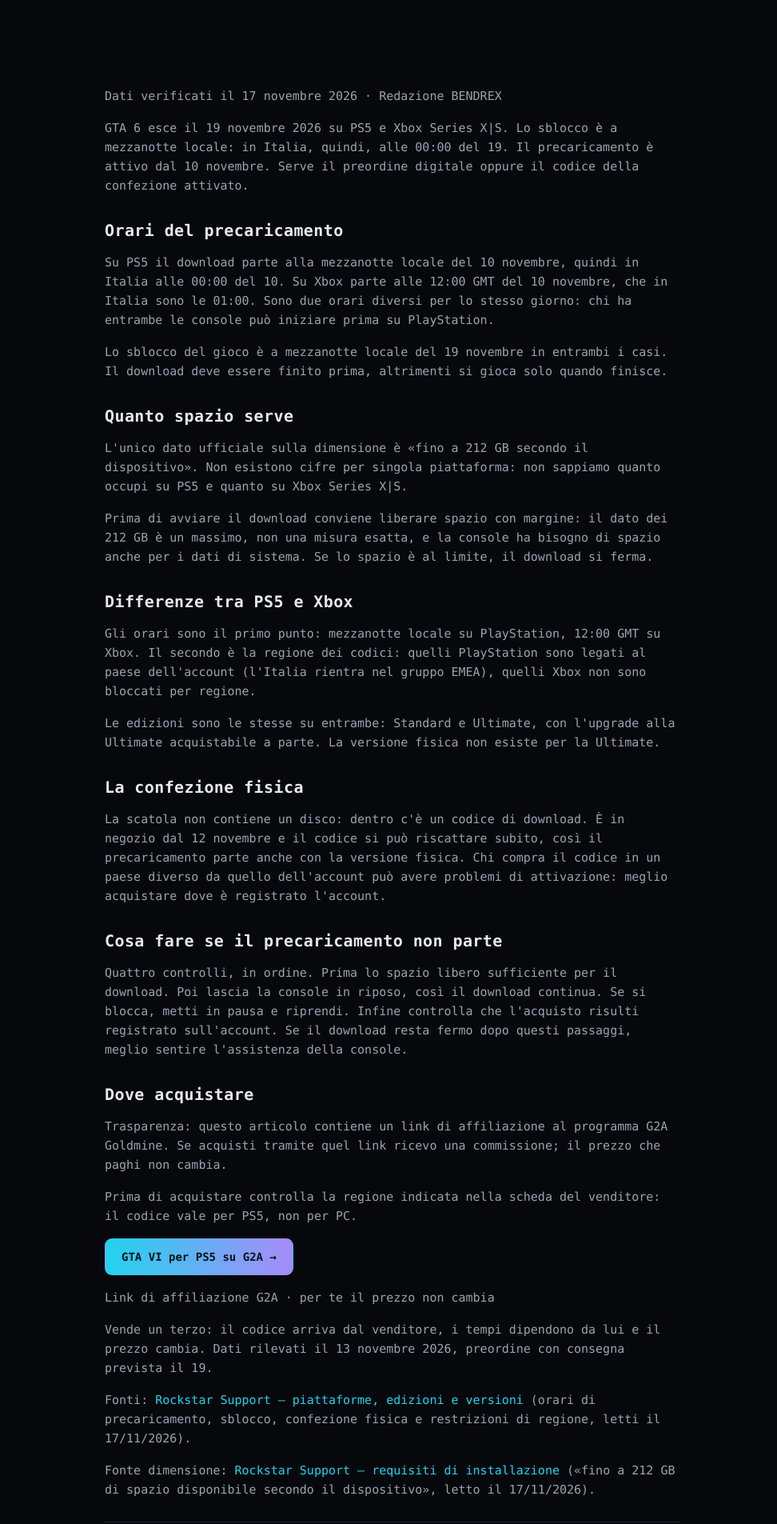
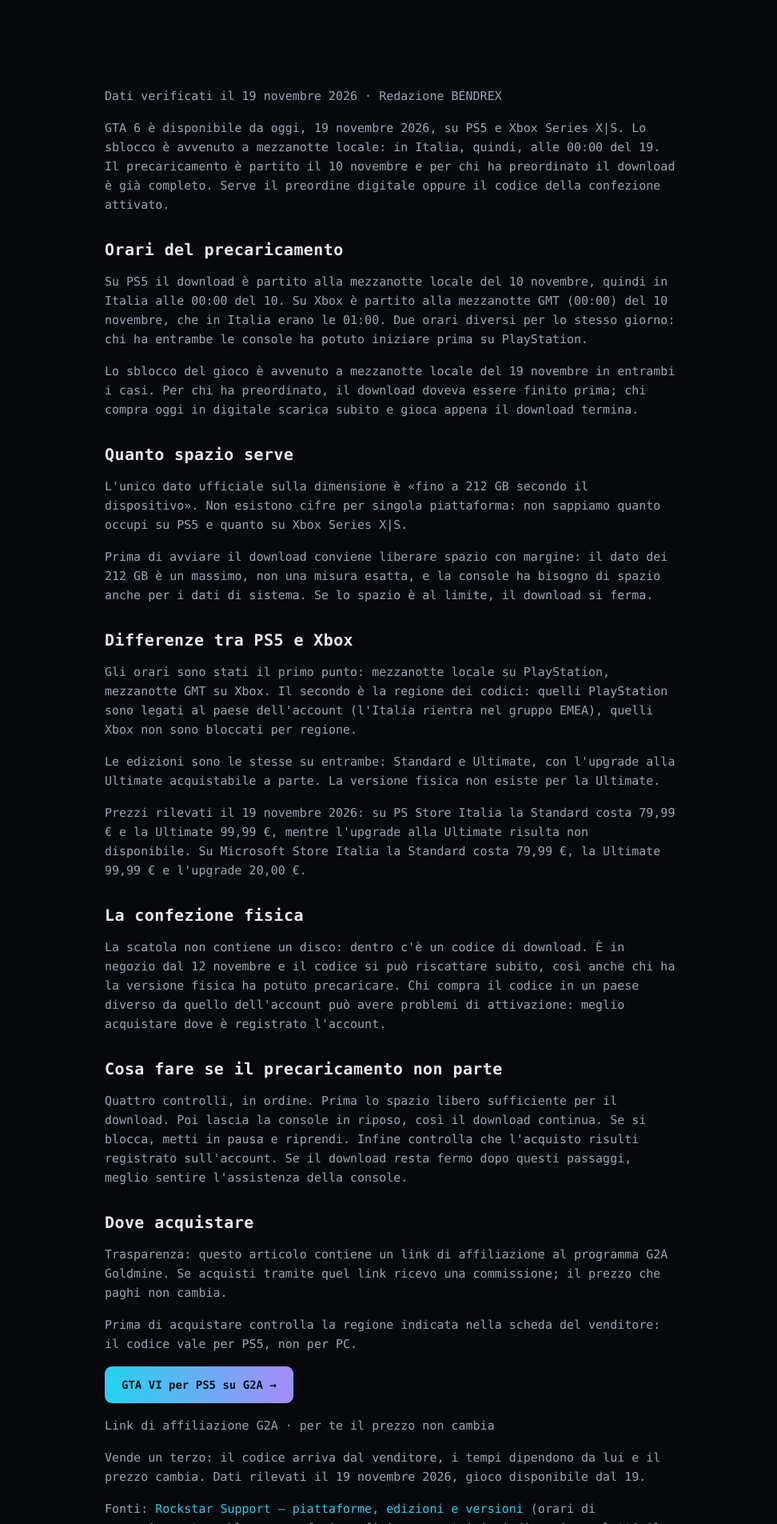
Before and after one commit to Ladronet/bendrex-affilate, a plain HTML site: page gta6-precaricamento.html in a window 1280 px wide. Shown: the part 895-2800 px from the top of the page at 80% size, without its empty margins (149-1121 px from the left). Drawn offline with Linux system fonts and the light colour scheme.

Commit message:
GTA 6 precaricamento: aggiornamento del giorno di uscita
Precaricamento al passato, disponibilita dal 19/11 alle 00:00, prezzi
PS Store e Microsoft Store rilevati il 19/11, dateModified e sitemap
allineati. H1, H2, title, meta e slug invariati.

Co-authored-by: OpenBot <335604065+openbotgit[bot]@users.noreply.github.com>

```diff
--- a/gta6-precaricamento.html
+++ b/gta6-precaricamento.html
@@ -28,7 +28,7 @@
   <meta name="twitter:description" content="Il precaricamento di GTA 6 su PS5 e Xbox: quando si può scaricare, quanto spazio serve davvero e cosa fare se il download non parte." />
   <meta name="twitter:image" content="https://bendrex.it/img/og-gta6-official.jpg" />
   <meta property="article:published_time" content="2026-11-13T00:00:00+01:00" />
-  <meta property="article:modified_time" content="2026-11-13T00:00:00+01:00" />
+  <meta property="article:modified_time" content="2026-11-19T00:00:00+01:00" />
   <meta property="article:section" content="Blog" />
   <script>document.documentElement.classList.add("js");</script>
   <script type="application/ld+json">
@@ -86,7 +86,7 @@
         "https://bendrex.it/img/og-gta6-official.jpg"
       ],
       "datePublished": "2026-11-13T00:00:00+01:00",
-      "dateModified": "2026-11-13T00:00:00+01:00",
+      "dateModified": "2026-11-19T00:00:00+01:00",
       "author": {
         "@type": "Organization",
         "name": "Redazione BENDREX"
@@ -128,7 +128,7 @@
       <p class="back-link" aria-label="Percorso"><a href="/">Home</a> › <a href="blog.html">Blog</a> › <span aria-current="page">GTA 6</span></p>
       <span class="eyebrow">Blog · Guida</span>
       <h1>Il precaricamento di GTA 6: quando si scarica</h1>
-      <p class="spec-muted"><time datetime="2026-11-13">Dati verificati il 13 novembre 2026</time></p>
+      <p class="spec-muted"><time datetime="2026-11-19">Dati verificati il 19 novembre 2026</time></p>
       <picture>
         <source srcset="img/keyart-gta6-official.webp" type="image/webp" />
         <img class="hero-keyart" src="img/keyart-gta6-official.jpg" alt="Copertina di Grand Theft Auto VI: collage di scene di gioco con il logo al centro" width="600" height="900" />
@@ -138,24 +138,25 @@
 
     <section class="section container article" aria-label="Articolo">
 
-      <p class="spec-muted"><time datetime="2026-11-17">Dati verificati il 17 novembre 2026</time> · Redazione BENDREX</p>
+      <p class="spec-muted"><time datetime="2026-11-19">Dati verificati il 19 novembre 2026</time> · Redazione BENDREX</p>
 
-      <p>GTA 6 esce il 19 novembre 2026 su PS5 e Xbox Series X|S. Lo sblocco è a mezzanotte locale: in Italia, quindi, alle 00:00 del 19. Il precaricamento è attivo dal 10 novembre. Serve il preordine digitale oppure il codice della confezione attivato.</p>
+      <p>GTA 6 è disponibile da oggi, 19 novembre 2026, su PS5 e Xbox Series X|S. Lo sblocco è avvenuto a mezzanotte locale: in Italia, quindi, alle 00:00 del 19. Il precaricamento è partito il 10 novembre e per chi ha preordinato il download è già completo. Serve il preordine digitale oppure il codice della confezione attivato.</p>
 
       <h2>Orari del precaricamento</h2>
-      <p>Su PS5 il download parte alla mezzanotte locale del 10 novembre, quindi in Italia alle 00:00 del 10. Su Xbox parte alle 12:00 GMT del 10 novembre, che in Italia sono le 01:00. Sono due orari diversi per lo stesso giorno: chi ha entrambe le console può iniziare prima su PlayStation.</p>
-      <p>Lo sblocco del gioco è a mezzanotte locale del 19 novembre in entrambi i casi. Il download deve essere finito prima, altrimenti si gioca solo quando finisce.</p>
+      <p>Su PS5 il download è partito alla mezzanotte locale del 10 novembre, quindi in Italia alle 00:00 del 10. Su Xbox è partito alla mezzanotte GMT (00:00) del 10 novembre, che in Italia erano le 01:00. Due orari diversi per lo stesso giorno: chi ha entrambe le console ha potuto iniziare prima su PlayStation.</p>
+      <p>Lo sblocco del gioco è avvenuto a mezzanotte locale del 19 novembre in entrambi i casi. Per chi ha preordinato, il download doveva essere finito prima; chi compra oggi in digitale scarica subito e gioca appena il download termina.</p>
 
       <h2>Quanto spazio serve</h2>
       <p>L'unico dato ufficiale sulla dimensione è «fino a 212 GB secondo il dispositivo». Non esistono cifre per singola piattaforma: non sappiamo quanto occupi su PS5 e quanto su Xbox Series X|S.</p>
       <p>Prima di avviare il download conviene liberare spazio con margine: il dato dei 212 GB è un massimo, non una misura esatta, e la console ha bisogno di spazio anche per i dati di sistema. Se lo spazio è al limite, il download si ferma.</p>
 
       <h2>Differenze tra PS5 e Xbox</h2>
-      <p>Gli orari sono il primo punto: mezzanotte locale su PlayStation, 12:00 GMT su Xbox. Il secondo è la regione dei codici: quelli PlayStation sono legati al paese dell'account (l'Italia rientra nel gruppo EMEA), quelli Xbox non sono bloccati per regione.</p>
+      <p>Gli orari sono stati il primo punto: mezzanotte locale su PlayStation, mezzanotte GMT su Xbox. Il secondo è la regione dei codici: quelli PlayStation sono legati al paese dell'account (l'Italia rientra nel gruppo EMEA), quelli Xbox non sono bloccati per regione.</p>
       <p>Le edizioni sono le stesse su entrambe: Standard e Ultimate, con l'upgrade alla Ultimate acquistabile a parte. La versione fisica non esiste per la Ultimate.</p>
+      <p>Prezzi rilevati il 19 novembre 2026: su PS Store Italia la Standard costa 79,99 € e la Ultimate 99,99 €, mentre l'upgrade alla Ultimate risulta non disponibile. Su Microsoft Store Italia la Standard costa 79,99 €, la Ultimate 99,99 € e l'upgrade 20,00 €.</p>
 
       <h2>La confezione fisica</h2>
-      <p>La scatola non contiene un disco: dentro c'è un codice di download. È in negozio dal 12 novembre e il codice si può riscattare subito, così il precaricamento parte anche con la versione fisica. Chi compra il codice in un paese diverso da quello dell'account può avere problemi di attivazione: meglio acquistare dove è registrato l'account.</p>
+      <p>La scatola non contiene un disco: dentro c'è un codice di download. È in negozio dal 12 novembre e il codice si può riscattare subito, così anche chi ha la versione fisica ha potuto precaricare. Chi compra il codice in un paese diverso da quello dell'account può avere problemi di attivazione: meglio acquistare dove è registrato l'account.</p>
 
       <h2>Cosa fare se il precaricamento non parte</h2>
       <p>Quattro controlli, in ordine. Prima lo spazio libero sufficiente per il download. Poi lascia la console in riposo, così il download continua. Se si blocca, metti in pausa e riprendi. Infine controlla che l'acquisto risulti registrato sull'account. Se il download resta fermo dopo questi passaggi, meglio sentire l'assistenza della console.</p>
@@ -165,10 +166,10 @@
       <p class="spec-muted">Prima di acquistare controlla la regione indicata nella scheda del venditore: il codice vale per PS5, non per PC.</p>
       <p><a class="btn btn-primary" href="https://www.g2a.com/n/bendrex-gta6-ps5" target="_blank" rel="sponsored nofollow noopener">GTA VI per PS5 su G2A →</a></p>
       <p class="spec-muted">Link di affiliazione G2A · per te il prezzo non cambia</p>
-      <p class="spec-muted">Vende un terzo: il codice arriva dal venditore, i tempi dipendono da lui e il prezzo cambia. Dati rilevati il 13 novembre 2026, preordine con consegna prevista il 19.</p>
+      <p class="spec-muted">Vende un terzo: il codice arriva dal venditore, i tempi dipendono da lui e il prezzo cambia. Dati rilevati il 19 novembre 2026, gioco disponibile dal 19.</p>
 
-      <p class="spec-muted">Fonti: <a href="https://support.rockstargames.com/articles/4QfG4FmZCf5W1gS8jy4UVT/grand-theft-auto-vi-platform-editions-and-versions" target="_blank" rel="noopener noreferrer">Rockstar Support — piattaforme, edizioni e versioni</a> (orari di precaricamento, sblocco, confezione fisica e restrizioni di regione, letti il 17/11/2026).</p>
-      <p class="spec-muted">Fonte dimensione: <a href="https://support.rockstargames.com/articles/M6h7B5fJZMwG1dnzQkt4Z/grand-theft-auto-vi-installation-requirements" target="_blank" rel="noopener noreferrer">Rockstar Support — requisiti di installazione</a> («fino a 212 GB di spazio disponibile secondo il dispositivo», letto il 17/11/2026).</p>
+      <p class="spec-muted">Fonti: <a href="https://support.rockstargames.com/articles/4QfG4FmZCf5W1gS8jy4UVT/grand-theft-auto-vi-platform-editions-and-versions" target="_blank" rel="noopener noreferrer">Rockstar Support — piattaforme, edizioni e versioni</a> (orari di precaricamento, sblocco, confezione fisica e restrizioni di regione, letti il 19/11/2026).</p>
+      <p class="spec-muted">Fonte dimensione: <a href="https://support.rockstargames.com/articles/M6h7B5fJZMwG1dnzQkt4Z/grand-theft-auto-vi-installation-requirements" target="_blank" rel="noopener noreferrer">Rockstar Support — requisiti di installazione</a> («fino a 212 GB di spazio disponibile secondo il dispositivo», letto il 19/11/2026).</p>
 
 
       <aside class="article-social" aria-label="Seguici su Instagram">
```
